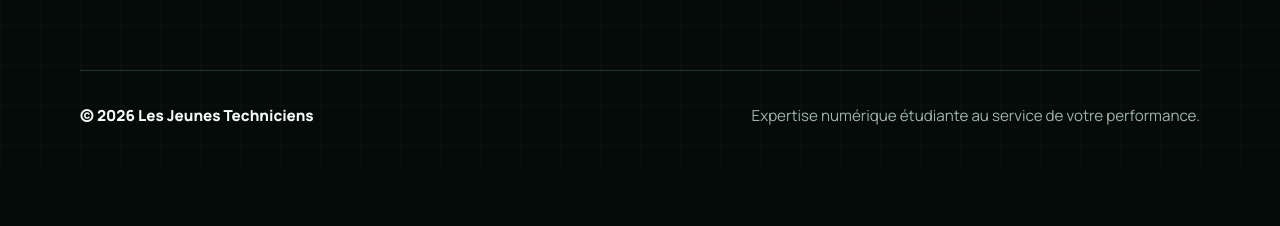
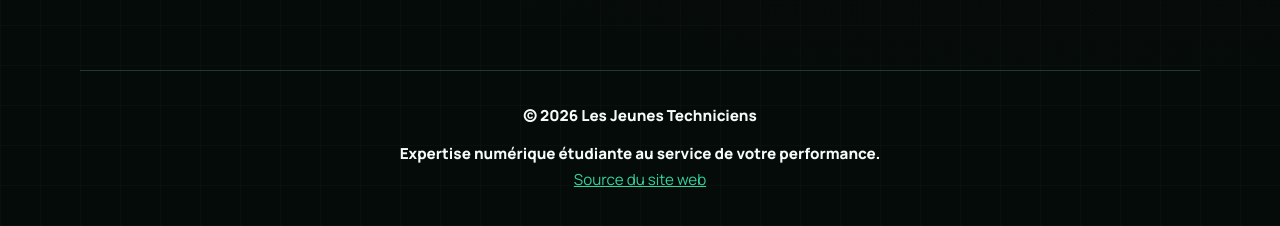
Before and after one commit to les-jeunes-techniciens/website, a Vue app: page / in a window 1280 px wide. Shown: the part 6175-6401 px from the top of the page. Before the commit the page ends 6344 px from the top, so only its background shows below. Built offline with nearby package versions, Linux system fonts and the light colour scheme; no server answers.

Commit message:
➕ website source

```diff
--- a/src/components/site-footer.vue
+++ b/src/components/site-footer.vue
@@ -1,15 +1,25 @@
 <template>
   <footer class="site-footer">
-    <p>© 2026 Les Jeunes Techniciens</p>
-    <p>Expertise numérique étudiante au service de votre performance.</p>
+    <div class="site-footer-line">
+      <p>© 2026 Les Jeunes Techniciens</p>
+    </div>
+    <div class="site-footer-line">
+      <p>Expertise numérique étudiante au service de votre performance.</p>
+      <p>
+        <a href="https://github.com/les-jeunes-techniciens/website" target="_blank" rel="noreferrer noopener">
+          Source du site web
+        </a>
+      </p>
+    </div>
   </footer>
 </template>
 
 <style scoped>
 .site-footer {
   display: flex;
-  justify-content: space-between;
-  gap: 1rem;
+  flex-direction: column;
+  align-items: center;
+  gap: 0.75rem;
   width: min(1120px, calc(100% - 2rem));
   margin: 0 auto;
   padding: 2rem 0 2.5rem;
@@ -27,10 +37,18 @@
   font-weight: 800;
 }
 
+.site-footer-line {
+  text-align: center;
+}
+
+.site-footer a {
+  color: var(--primary);
+  text-decoration: underline;
+}
+
 @media (max-width: 560px) {
   .site-footer {
     width: min(100% - 1rem, 1120px);
-    flex-direction: column;
   }
 }
 </style>
```
